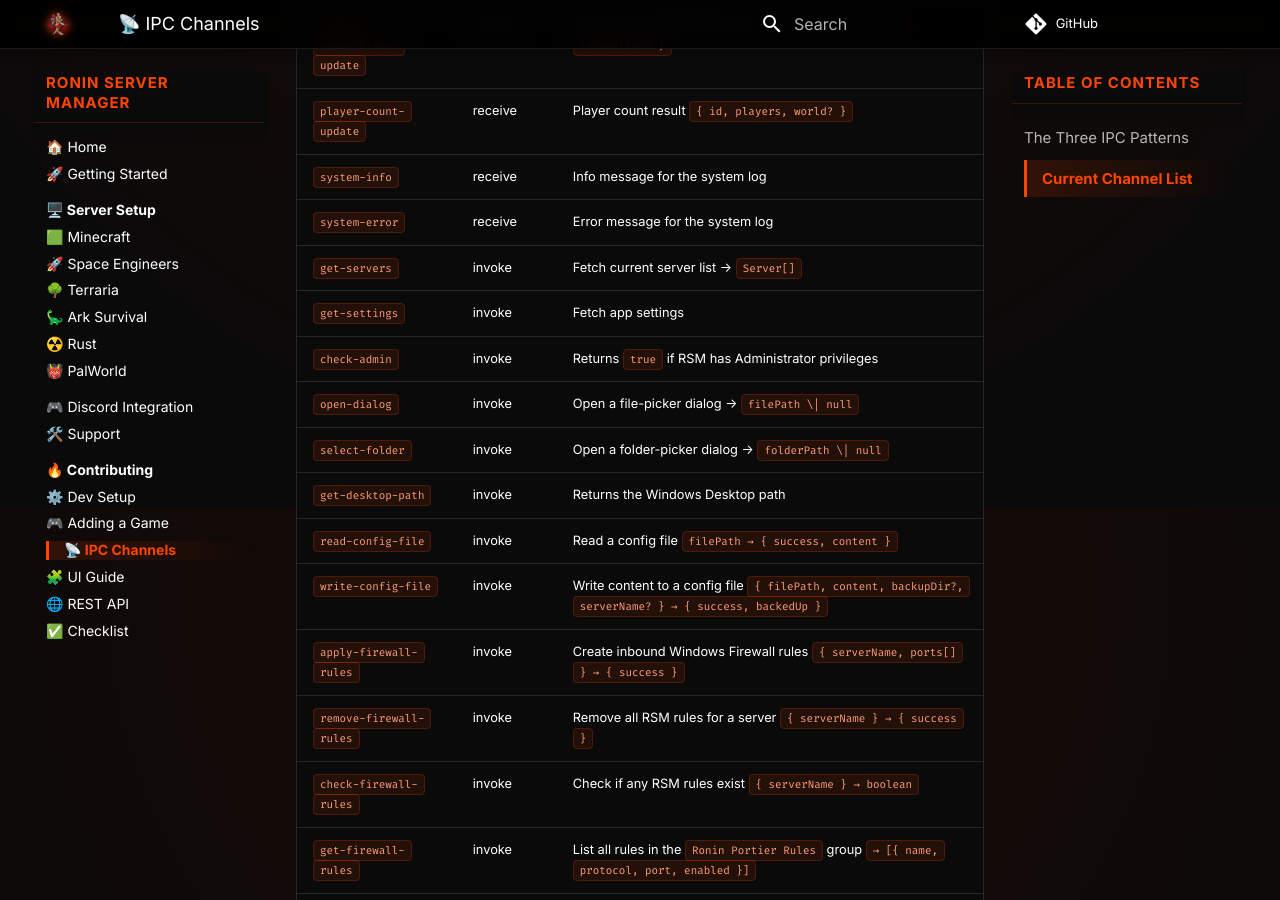
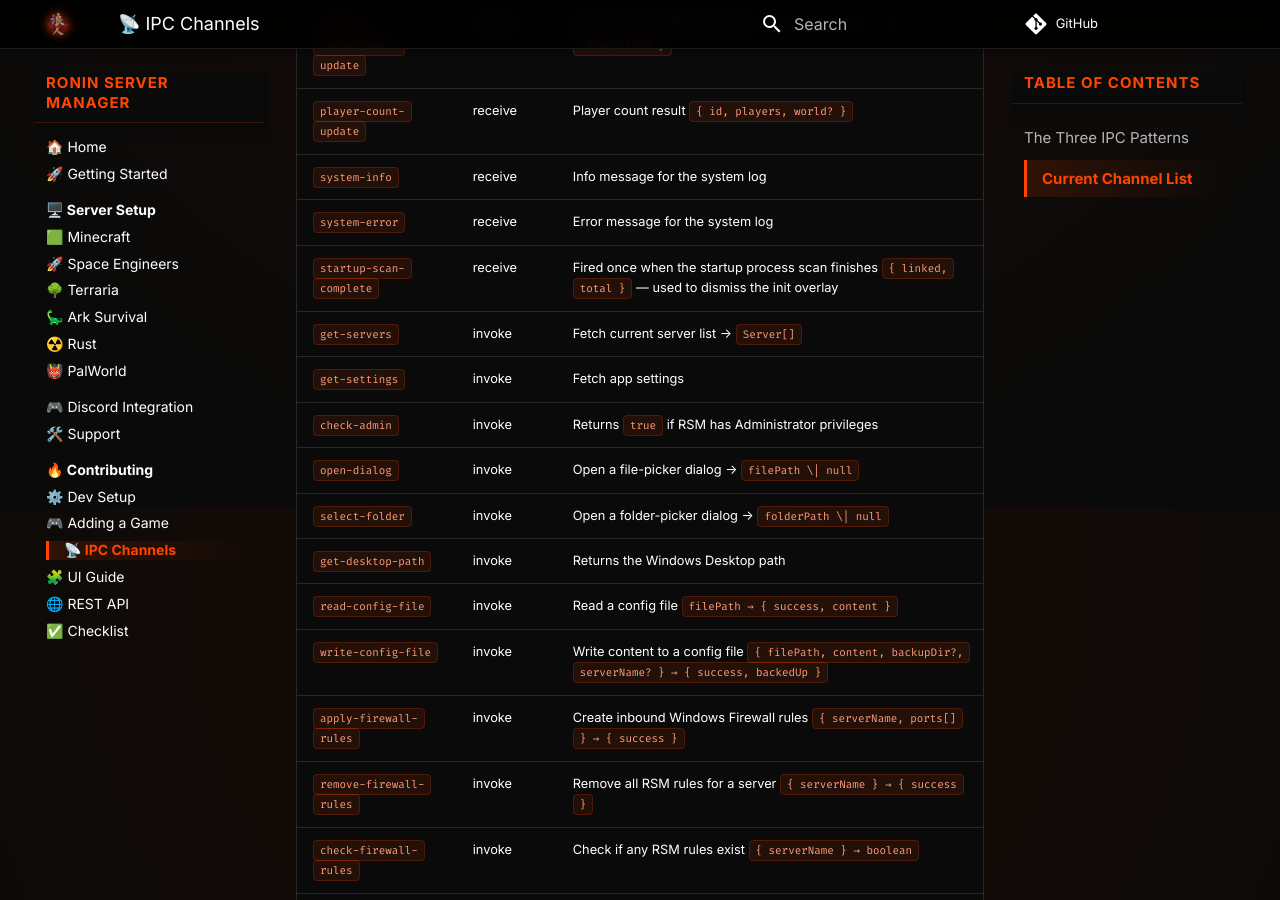
Before and after one commit to PhonicSpider/Ronin-Server-Manager, an MkDocs documentation site: the page built from docs/contributing/ipc-channels.md, in a window 1280 px wide and 900 px high, scrolled down 2192 px. Built offline with MkDocs 1.6.1 and Material for MkDocs 9.7.7, drawn with Linux system fonts in a browser that asks for light colours; comment, search, counter and statistics services are not loaded.

Commit message:
docs(ipc-channels): document startup-scan-complete channel
Adds startup-scan-complete to the channel reference table — a one-shot
receive event fired by main when the startup scan finishes, carrying
{ linked, total } so the renderer can show a result summary before
dismissing the init overlay.

```diff
--- a/docs/contributing/ipc-channels.md
+++ b/docs/contributing/ipc-channels.md
@@ -93,6 +93,7 @@
 | `player-count-update` | receive | Player count result `{ id, players, world? }` |
 | `system-info` | receive | Info message for the system log |
 | `system-error` | receive | Error message for the system log |
+| `startup-scan-complete` | receive | Fired once when the startup process scan finishes `{ linked, total }` — used to dismiss the init overlay |
 | `get-servers` | invoke | Fetch current server list → `Server[]` |
 | `get-settings` | invoke | Fetch app settings |
 | `check-admin` | invoke | Returns `true` if RSM has Administrator privileges |
```
